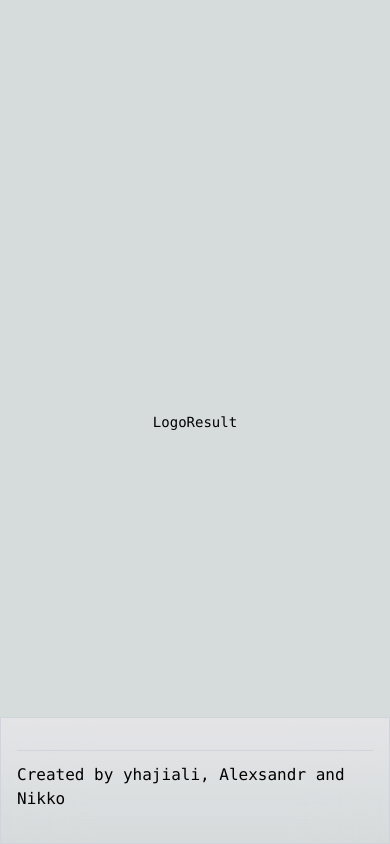
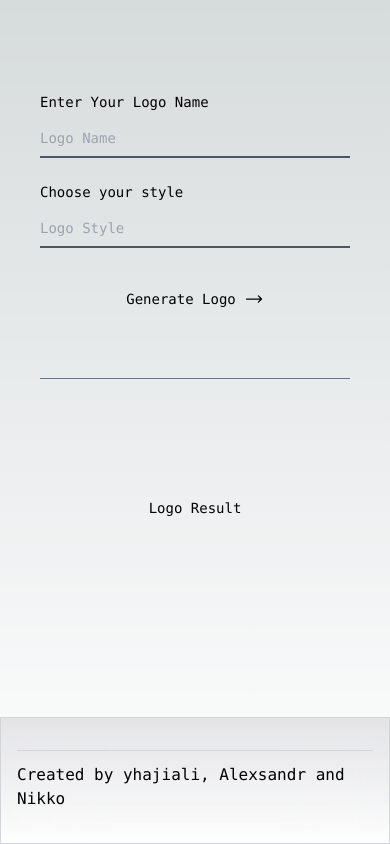
Before and after one commit to yhajiali/logoist, a Next.js app: page / in a window 390 px wide. Built offline with nearby package versions, Linux system fonts and the light colour scheme.

Commit message:
Make Landing layout responsive.

```diff
--- a/app/components/Footer.tsx
+++ b/app/components/Footer.tsx
@@ -4,7 +4,7 @@ type Props = {};
 
 const Footer = (props: Props) => {
   return (
-    <div className="fixed bottom-0 px-4 py-8 w-full flex justify-center items-center border border-gray-300 bg-gradient-to-b from-zinc-200 backdrop-blur-2xl dark:border-neutral-800 dark:bg-zinc-800/30 dark:from-inherit lg:bg-gray-200 lg:dark:bg-zinc-800/30">
+    <div className="px-4 py-8 w-full flex justify-center items-center border border-gray-300 bg-gradient-to-b from-zinc-200 backdrop-blur-2xl dark:border-neutral-800 dark:bg-zinc-800/30 dark:from-inherit lg:bg-gray-200 lg:dark:bg-zinc-800/30">
       <div className="border-t border-gray-300 pt-3 flex justify-center max-w-7xl w-full dark:border-neutral-500 font-mono">
         <p>
           Created by{" "}
--- a/app/components/LogoForm.tsx
+++ b/app/components/LogoForm.tsx
@@ -6,16 +6,19 @@ type Props = {};
 
 const LogoForm = (props: Props) => {
   return (
-    <form action="" className="w-full flex flex-col gap-6">
+    <form
+      action=""
+      className="w-full max-w-5xl h-full flex flex-col items-center justify-center gap-6"
+    >
       <TextInput label="Enter Your Logo Name" placeholder="Logo Name" />
       <TextInput label="Choose your style" placeholder="Logo Style" />
 
       <button
         type="submit"
-        className="group rounded-lg border border-transparent px-5 py-4 transition-colors hover:border-gray-300 hover:bg-gray-100 hover:dark:border-neutral-700 hover:dark:bg-neutral-800/30 flex gap-2 m-auto"
+        className="group rounded-lg border border-transparent px-5 py-4 transition-colors hover:border-gray-300 hover:bg-gray-100 hover:dark:border-neutral-700 hover:dark:bg-neutral-800/30 flex gap-2"
       >
         Generate Logo{" "}
-        <span className="inline-block transition-transform group-hover:translate-x-1 motion-reduce:transform-none">
+        <span className="transition-transform group-hover:translate-x-1 motion-reduce:transform-none">
           <ArrowLongRightIcon className="size-5" />
         </span>
       </button>
--- a/app/components/LogoResult.tsx
+++ b/app/components/LogoResult.tsx
@@ -3,7 +3,11 @@ import React from "react";
 type Props = {};
 
 const LogoResult = (props: Props) => {
-  return <div className="">LogoResult</div>;
+  return (
+    <div className="w-full h-full flex justify-center items-center">
+      Logo Result
+    </div>
+  );
 };
 
 export default LogoResult;
--- a/app/components/TextInput.tsx
+++ b/app/components/TextInput.tsx
@@ -7,7 +7,7 @@ type Props = {
 
 const TextInput = (props: Props) => {
   return (
-    <div className="flex flex-col gap-2">
+    <div className="w-full flex flex-col gap-2">
       <label htmlFor="logo-name">{props.label}</label>
       <input
         type="text"
--- a/app/page.tsx
+++ b/app/page.tsx
@@ -6,17 +6,17 @@ import { ArrowLongRightIcon } from "@heroicons/react/24/outline";
 
 export default function Home() {
   return (
-    <>
+    <div className="flex flex-col justify-between w-screen h-screen">
       <header></header>
 
-      <main className="flex flex-col items-center justify-center p-6 z-10 max-w-3xl w-full font-mono text-sm absolute top-1/2 left-1/2 -translate-x-1/2 -translate-y-1/2">
-        {/* <LogoForm /> */}
+      <main className="flex flex-col items-center justify-center gap-10 divide-y divide-slate-500 px-10 py-20 w-full h-full font-mono text-sm lg:flex-row lg:divide-x lg:divide-y-0">
+        <LogoForm />
         <LogoResult />
       </main>
 
       <footer>
         <Footer />
       </footer>
-    </>
+    </div>
   );
 }
```
